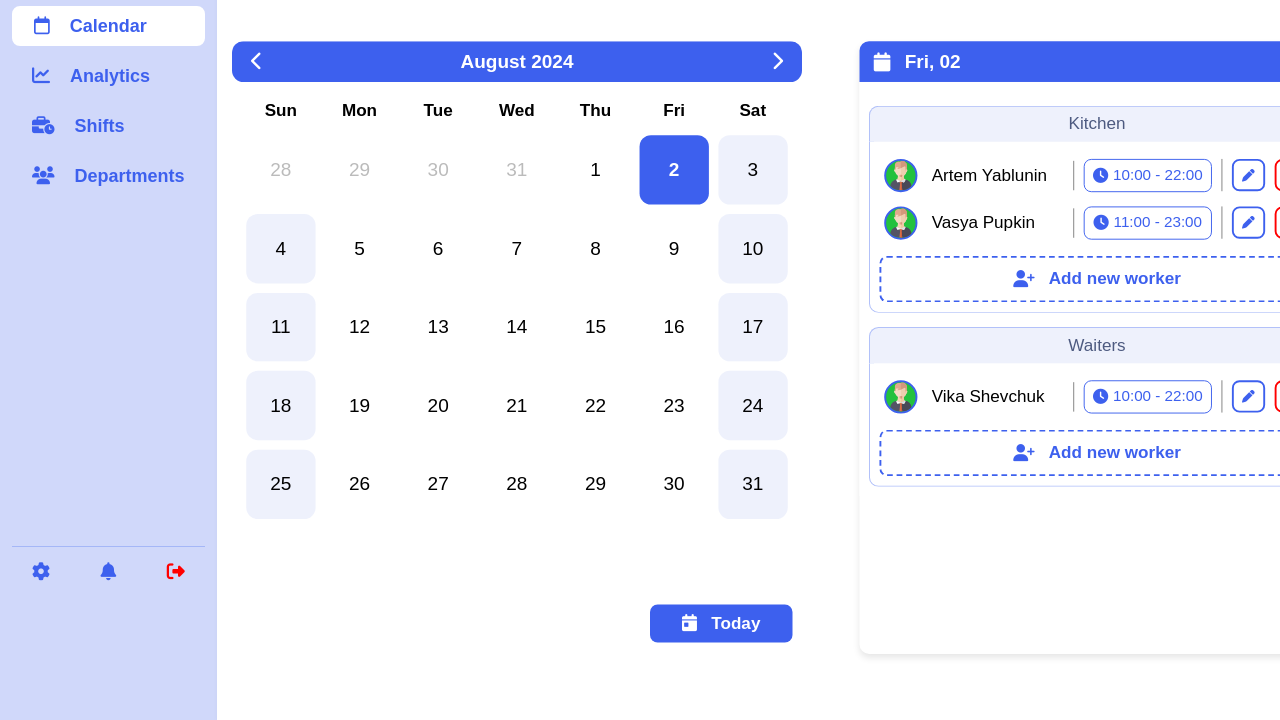
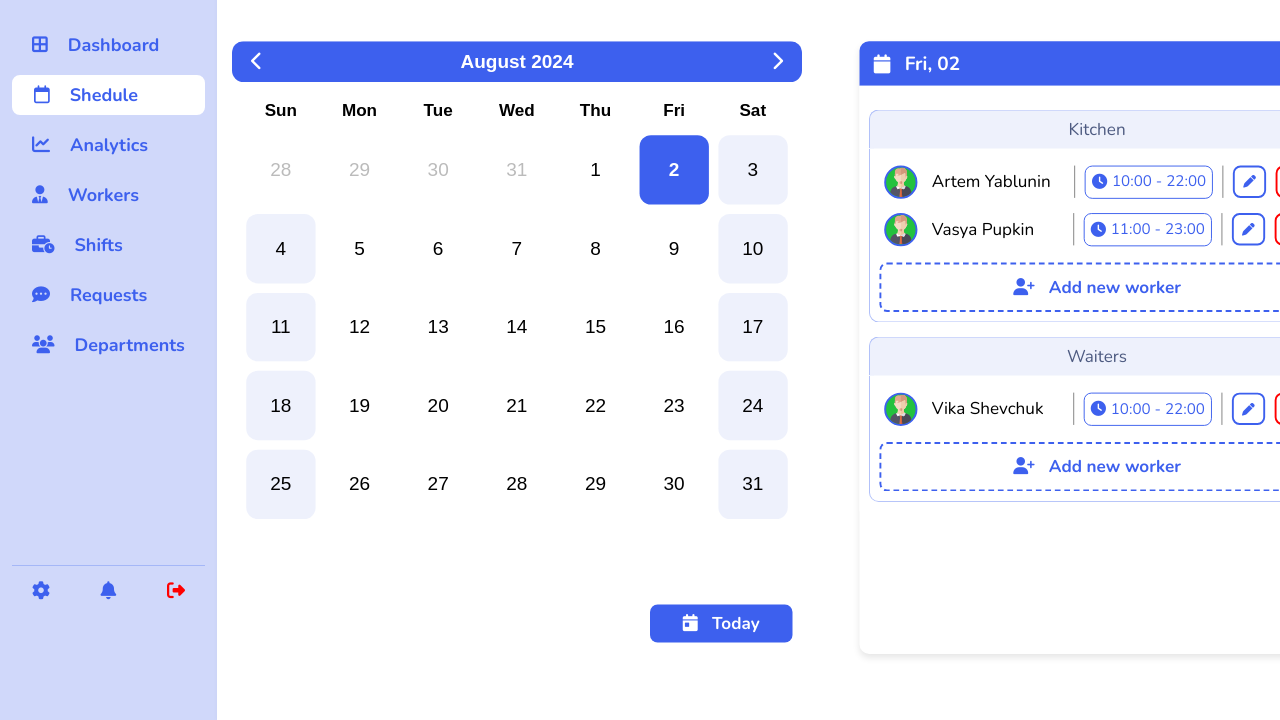
Before and after one commit to yabluninn/CalendarJS, a plain HTML site: page index.html in a window 1280 px wide. Shown: the part 80-800 px from the top of the page. Drawn offline with nearby package versions, Linux system fonts and the light colour scheme.

Commit message:
New nav menu buttons, new style filename (style.css -> shedule.css)

```diff
--- a/index.html
+++ b/index.html
@@ -4,7 +4,7 @@
     <meta charset="UTF-8" />
     <meta name="viewport" content="width=device-width, initial-scale=1.0" />
     <title>Stylish Calendar</title>
-    <link rel="stylesheet" href="style.css" />
+    <link rel="stylesheet" href="style/shedule.css" />
     <script
       src="https://kit.fontawesome.com/639cd4a693.js"
       crossorigin="anonymous"
@@ -17,17 +17,29 @@
         <p class="logo-subtitle">SHIFT MANAGER</p>
       </div>
       <div class="left-nav-buttons">
-        <button class="calendar-page-btn left-nav-button-selected">
+        <button class="dashboard-page-btn">
+          <i class="fa-solid fa-border-all"></i>
+          <p>Dashboard</p>
+        </button>
+        <button class="shedule-page-btn left-nav-button-selected">
           <i class="fa-regular fa-calendar"></i>
-          <p>Calendar</p>
+          <p>Shedule</p>
         </button>
-        <button class="statistics-page-btn">
+        <button class="analytics-page-btn">
           <i class="fa-solid fa-chart-line"></i>
           <p>Analytics</p>
+        </button>
+        <button class="workers-page-btn">
+          <i class="fa-solid fa-user-tie"></i>
+          <p>Workers</p>
         </button>
         <button class="shifts-page-btn">
           <i class="fa-solid fa-business-time"></i>
           <p>Shifts</p>
+        </button>
+        <button class="requests-page-btn">
+          <i class="fa-solid fa-comment-dots"></i>
+          <p>Requests</p>
         </button>
         <button class="departments-page-btn">
           <i class="fa-solid fa-users"></i>
--- a/style.css
+++ b/style/shedule.css
@@ -1,3 +1,5 @@
+@import url("https://fonts.googleapis.com/css2?family=Nunito:ital,wght@0,200..1000;1,200..1000&display=swap");
+
 :root {
   --primary-color: #3d60ee;
   --secondary-color: #d0d8fa;
@@ -8,6 +10,10 @@
   margin: 0;
   padding: 0;
   box-sizing: border-box;
+}
+
+p {
+  font-family: "Nunito", sans-serif;
 }
 
 body {
@@ -38,6 +44,7 @@ body {
 .logo-title {
   font-size: 28px;
   font-weight: bold;
+  font-family: "Nunito", sans-serif;
 }
 
 .logo-subtitle {
@@ -81,9 +88,13 @@ body {
   color: var(--primary-color) !important;
 }
 
-.statistics-page-btn,
+.analytics-page-btn,
 .shifts-page-btn,
-.departments-page-btn {
+.departments-page-btn,
+.dashboard-page-btn,
+.shedule-page-btn,
+.workers-page-btn,
+.requests-page-btn {
   margin-top: 10px;
 }
 
@@ -103,7 +114,7 @@ body {
   align-items: center;
   flex-direction: row;
   width: 100%;
-  margin-top: 350px;
+  margin-top: 200px;
   padding-top: 5px;
   border-top: 1px solid #a5b7f7;
 }
```
